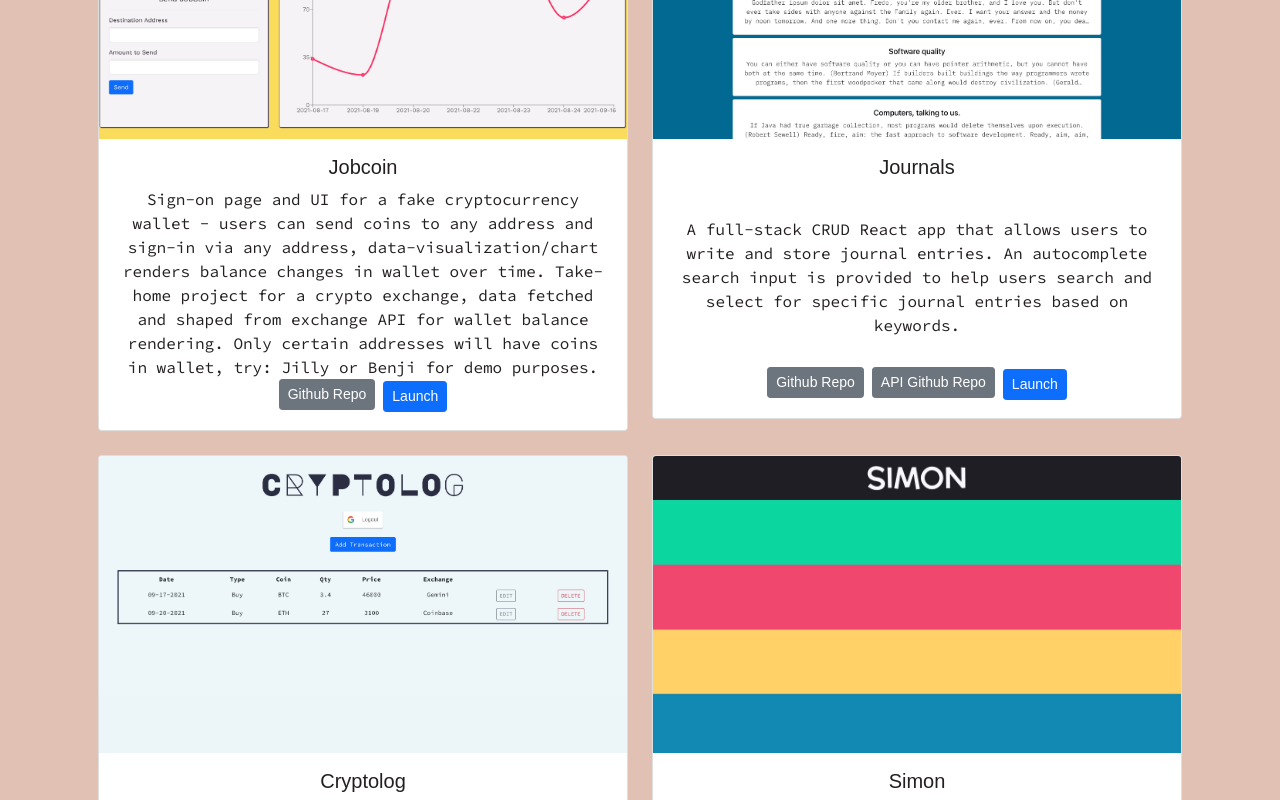
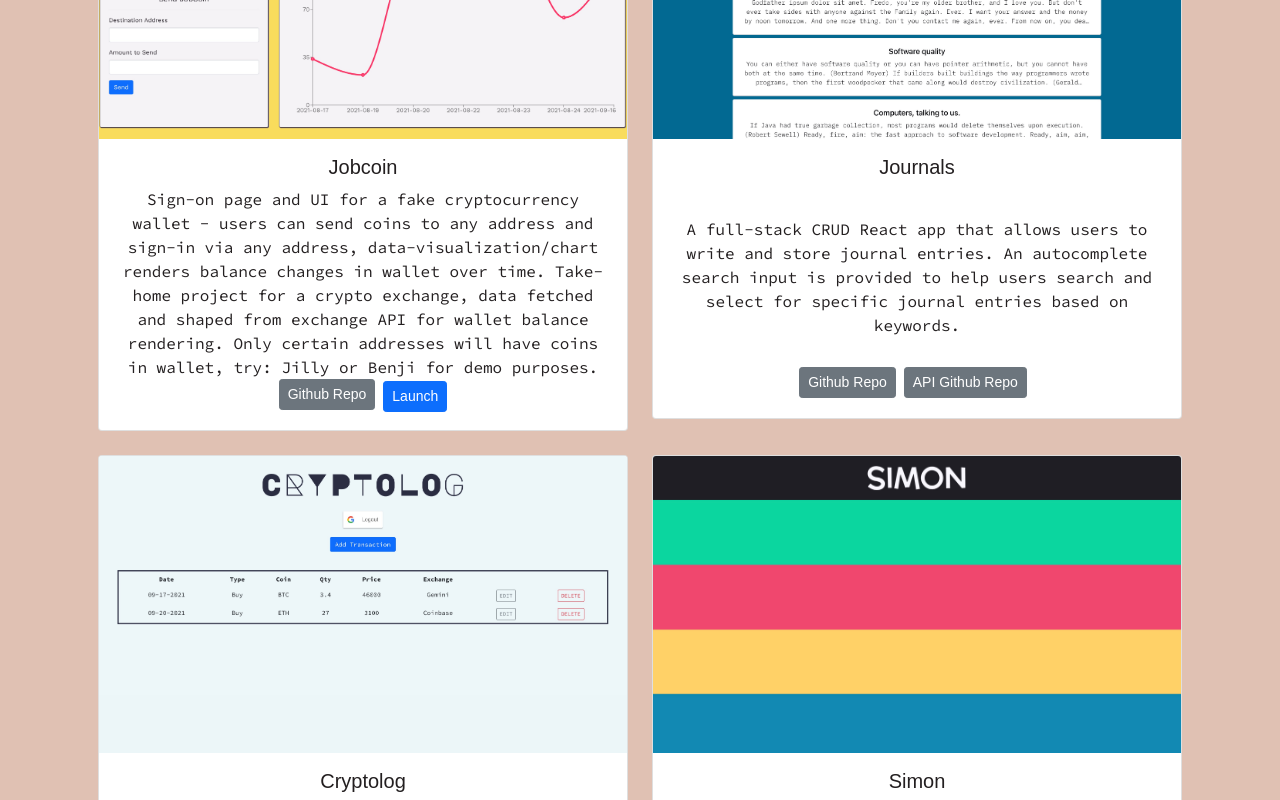
Before and after one commit to benjipt/fullstack-portfolio, a React (Create React App) app: page / in a window 1280 px wide. Shown: the part 640-1440 px from the top of the page. Built offline with nearby package versions, Linux system fonts and the light colour scheme; a web font is replaced by a local one.

Commit message:
fix: hide launch button if deprecated

```diff
--- a/src/components/ProjectCard.jsx
+++ b/src/components/ProjectCard.jsx
@@ -1,7 +1,8 @@
 import React from 'react';
 
 export default function ProjectCard({ project }) {
-  const { img, name, description, github, githubAPI, site } = project;
+  const { img, name, description, github, githubAPI, site, deprecated } =
+    project;
 
   return (
     <div className='col-sm pt-4'>
@@ -25,9 +26,11 @@ export default function ProjectCard({ project }) {
               API Github Repo
             </a>
           )}
-          <a className='btn btn-sm btn-primary' href={site}>
-            Launch
-          </a>
+          {!deprecated && (
+            <a className='btn btn-sm btn-primary' href={site}>
+              Launch
+            </a>
+          )}
         </div>
       </div>
     </div>
--- a/src/components/Projects.jsx
+++ b/src/components/Projects.jsx
@@ -16,6 +16,7 @@ export default function Projects() {
         'Sign-on page and UI for a fake cryptocurrency wallet - users can send coins to any address and sign-in via any address, data-visualization/chart renders balance changes in wallet over time. Take-home project for a crypto exchange, data fetched and shaped from exchange API for wallet balance rendering. Only certain addresses will have coins in wallet, try: Jilly or Benji for demo purposes.',
       github: 'https://github.com/benjipt/jobcoin-ui',
       site: 'https://jobcoin-1c304e.netlify.app',
+      deprecated: false,
       id: 1,
     },
     {
@@ -26,6 +27,7 @@ export default function Projects() {
       github: 'https://github.com/benjipt/journal-app-frontend',
       githubAPI: 'https://github.com/benjipt/journal-app-api',
       site: 'https://journals-app-frontend.herokuapp.com',
+      deprecated: true,
       id: 2,
     },
     {
@@ -36,6 +38,7 @@ export default function Projects() {
       github: 'https://github.com/benjipt/cryptolog_frontend',
       githubAPI: 'https://github.com/benjipt/cryptolog_api',
       site: 'https://cryptolog-frontend.herokuapp.com/',
+      deprecated: true,
       id: 3,
     },
     {
@@ -45,6 +48,7 @@ export default function Projects() {
         'A digital recreation of Simon, the memory game from Hasbro, with some modern updates. Sounds were created with Garageband.',
       github: 'https://github.com/benjipt/simon-game',
       site: 'https://wonderful-brahmagupta-3ad87a.netlify.app/',
+      deprecated: false,
       id: 4,
     },
   ];
```
